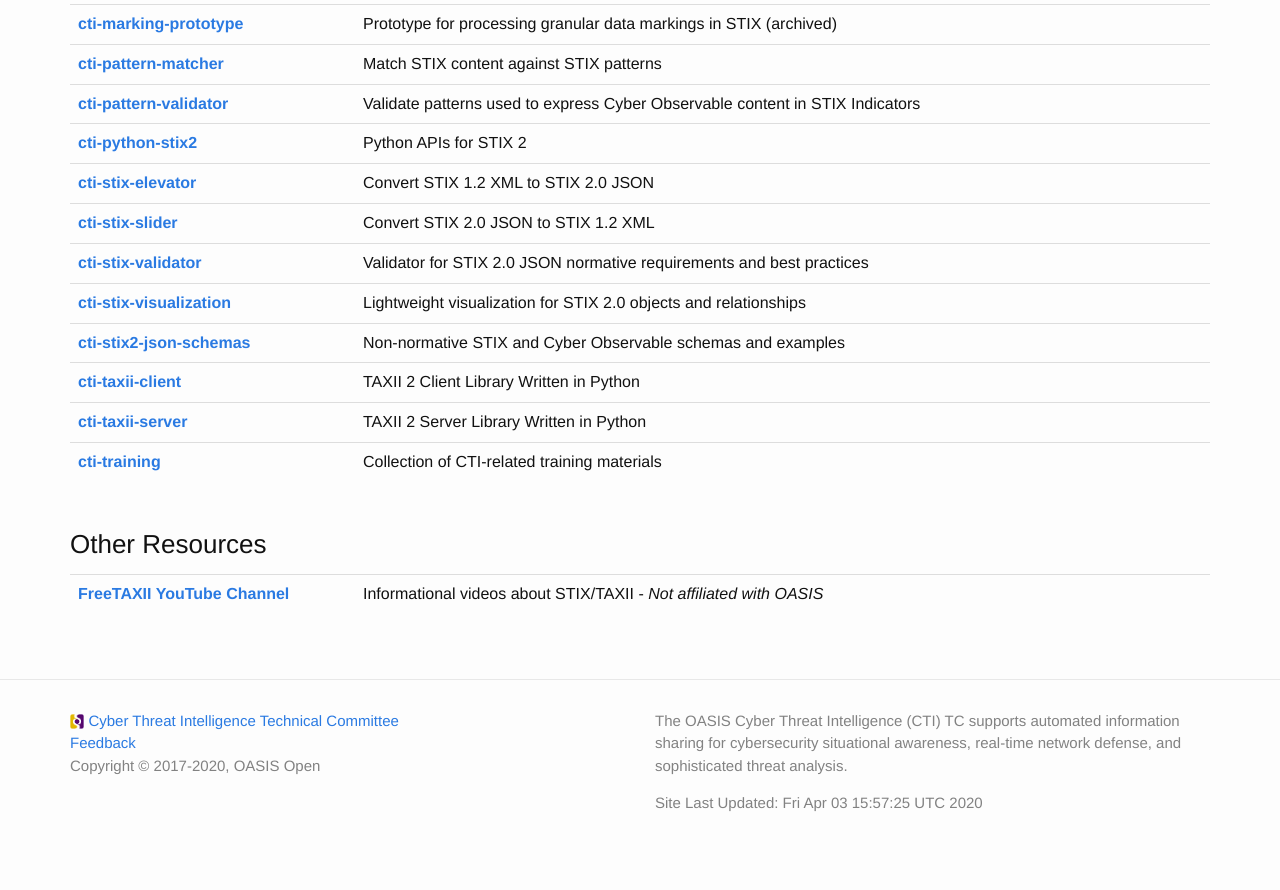
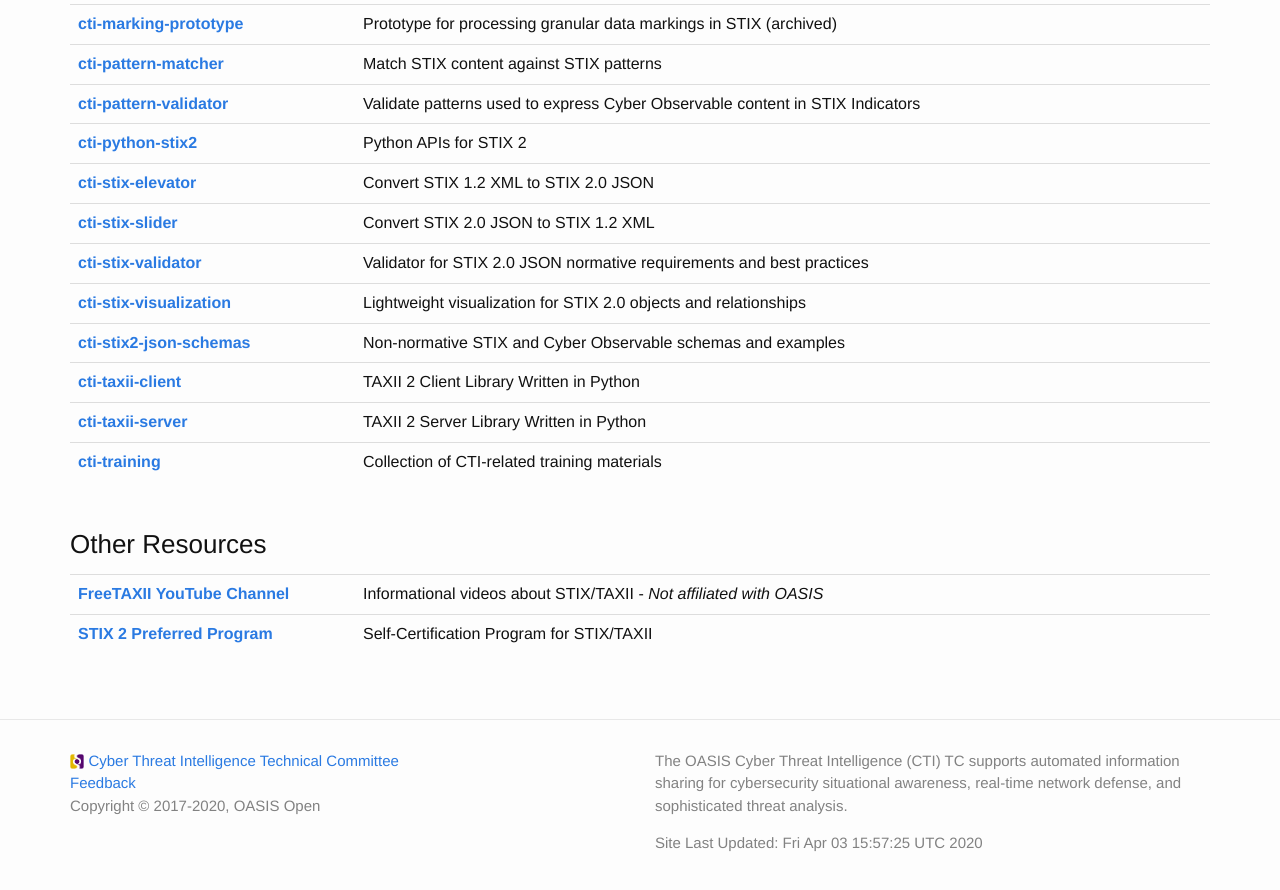
Before and after one commit to oasis-open/cti-documentation, a Jekyll site: the page built from resources.md, in a window 1280 px wide and 900 px high, scrolled down 1612 px. Shown: the top 890 px of the window. Built offline with Jekyll 4.4.1, drawn with Linux system fonts in a browser that asks for light colours; before the commit the page ends 2472 px from its top, so only the background shows below that.

Commit message:
Add link to STIX Preferred

```diff
--- a/resources.md
+++ b/resources.md
@@ -78,3 +78,4 @@
 {: .table .table-hover .table-example .table-desc .table-col1-width}
 | :------: | ----------- |
 |[**FreeTAXII YouTube Channel**](https://www.youtube.com/channel/UCmW_oi_zce3On4LyK9KDnfg){: target="_blank"}|Informational videos about STIX/TAXII  - _Not affiliated with OASIS_|
+|[**STIX 2 Preferred Program**](https://oasis-stixpreferred.org/){: target="_blank"}| Self-Certification Program for STIX/TAXII |
```
